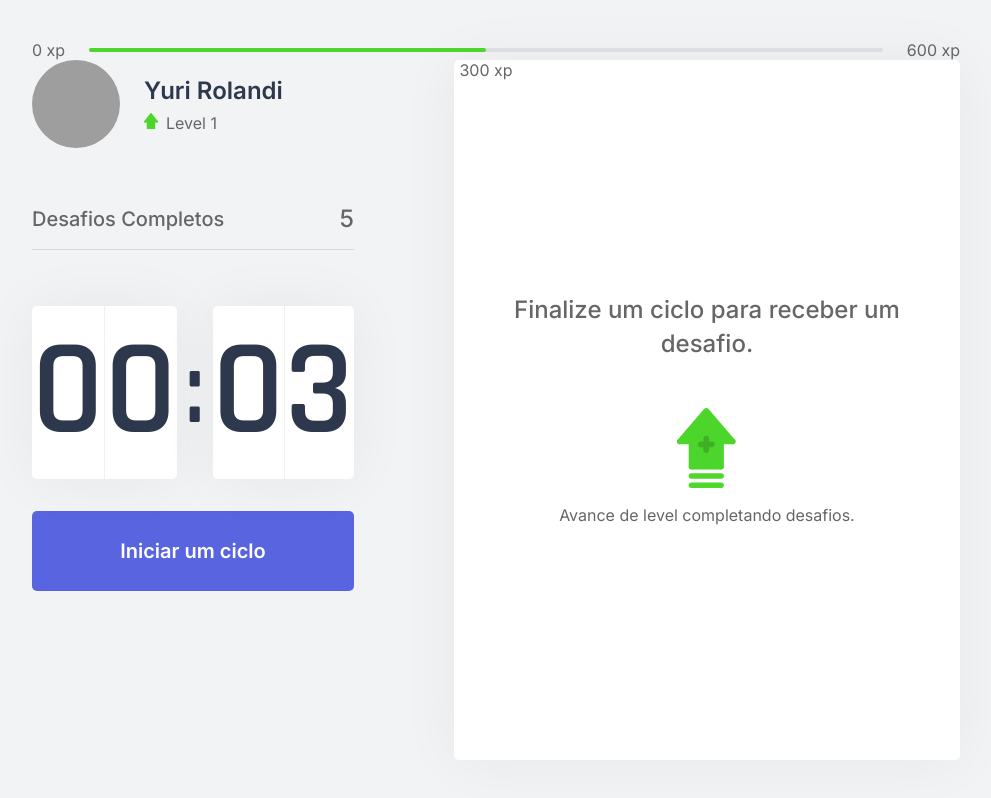
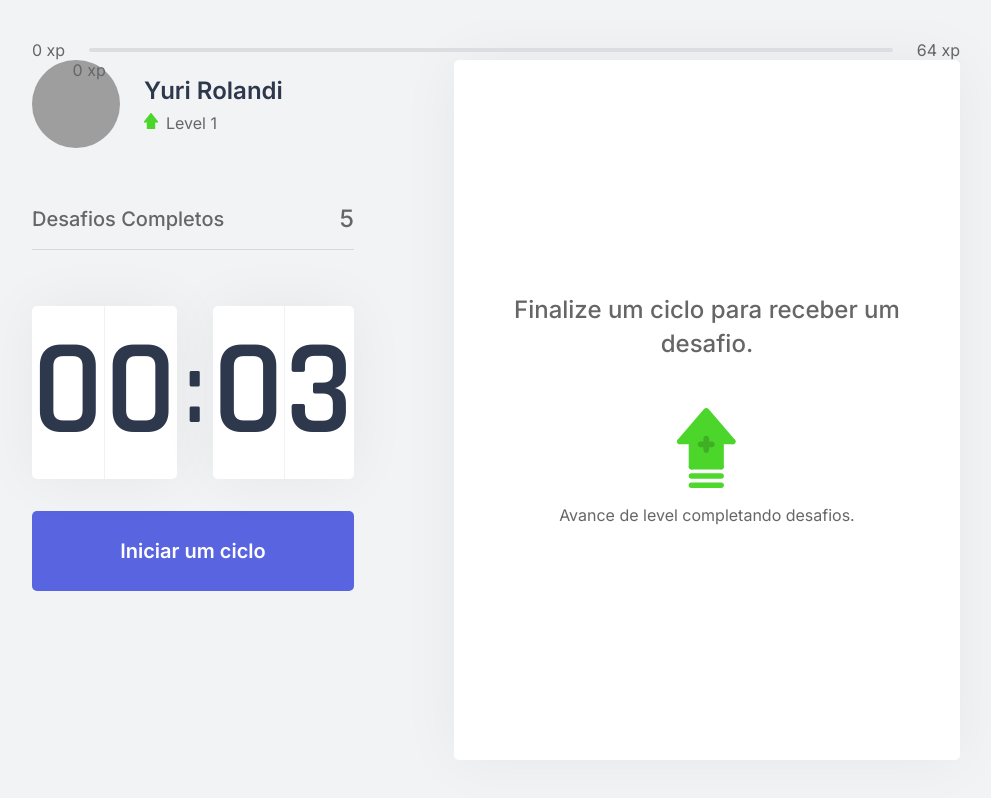
Before and after one commit to yurirolandi/Nlw04, a Next.js app: page / in a window 1280 px wide. Shown: the whole page, without its empty margins (144-1135 px from the left). Built offline with nearby package versions, Linux system fonts and the light colour scheme; grey boxes are pictures that could not be loaded.

Commit message:
feat: challenge bar xp

```diff
--- a/src/components/ChallengeBox/ChallengeBox.tsx
+++ b/src/components/ChallengeBox/ChallengeBox.tsx
@@ -3,7 +3,7 @@ import styles from "../../style/components/ChallengeBox.module.css";
 import { ChallengesContext } from "../../contexts/ChallengesContext";
 
 export function ChallengeBox() {
-  const { activeChallenges } = useContext(ChallengesContext);
+  const { activeChallenges, resetChallenge } = useContext(ChallengesContext);
 
   return (
     <div className={styles.challengeBoxContainer}>
@@ -17,7 +17,11 @@ export function ChallengeBox() {
           </main>
 
           <footer>
-            <button type="button" className={styles.challengeFailedButton}>
+            <button
+              type="button"
+              className={styles.challengeFailedButton}
+              onClick={resetChallenge}
+            >
               Falhei
             </button>
             <button type="button" className={styles.challengeSucceededButton}>
--- a/src/components/ExperienceBar/ExperienceBar.tsx
+++ b/src/components/ExperienceBar/ExperienceBar.tsx
@@ -1,15 +1,27 @@
-import React from 'react'
-import styles from '../../style/components/ExperienceBar.module.css'
+import React, { useContext } from "react";
+import { ChallengesContext } from "../../contexts/ChallengesContext";
+import styles from "../../style/components/ExperienceBar.module.css";
 
 export default function ExperienceBar() {
+  const { currentExperience, experienceToNetxLevel } = useContext(
+    ChallengesContext
+  );
+
+  const percentToNetxtLevel =
+    Math.round(currentExperience * 100) / experienceToNetxLevel;
   return (
     <header className={styles.experienceBar}>
       <span>0 xp</span>
       <div>
-        <div style={{ width: "50%" }} />
-        <span className={styles.currentExperience} style={{ left: "50%" }}>300 xp</span>
+        <div style={{ width: `${percentToNetxtLevel}%` }} />
+        <span
+          className={styles.currentExperience}
+          style={{ left: `${percentToNetxtLevel}%` }}
+        >
+          {currentExperience} xp
+        </span>
       </div>
-      <span>600 xp</span>
+      <span>{experienceToNetxLevel} xp</span>
     </header>
   );
 }
--- a/src/contexts/ChallengesContext.tsx
+++ b/src/contexts/ChallengesContext.tsx
@@ -14,8 +14,10 @@ interface challengesContextData {
   currentExperience: number;
   challengesCompleted: number;
   activeChallenges: Challenge;
+  experienceToNetxLevel: number;
   levelUp: () => void;
   startNewChallenge: () => void;
+  resetChallenge: () => void;
 }
 
 export const ChallengesContext = createContext({} as challengesContextData);
@@ -24,6 +26,8 @@ export function ChallengesProvider({ children }: challengesPoviderProps) {
   const [currentExperience, setCurrentExperience] = useState(0);
   const [challengesCompleted, setChallengesCompleted] = useState(0);
   const [activeChallenges, setActiveChallenges] = useState(null);
+
+  const experienceToNetxLevel = Math.pow((level + 1) * 4, 2);
 
   function levelUp() {
     setLevel(level + 1);
@@ -35,6 +39,10 @@ export function ChallengesProvider({ children }: challengesPoviderProps) {
 
     setActiveChallenges(challenge);
   }
+
+  function resetChallenge() {
+    setActiveChallenges(null);
+  }
   return (
     <ChallengesContext.Provider
       value={{
@@ -44,6 +52,8 @@ export function ChallengesProvider({ children }: challengesPoviderProps) {
         levelUp,
         startNewChallenge,
         activeChallenges,
+        resetChallenge,
+        experienceToNetxLevel,
       }}
     >
       {children}
```
